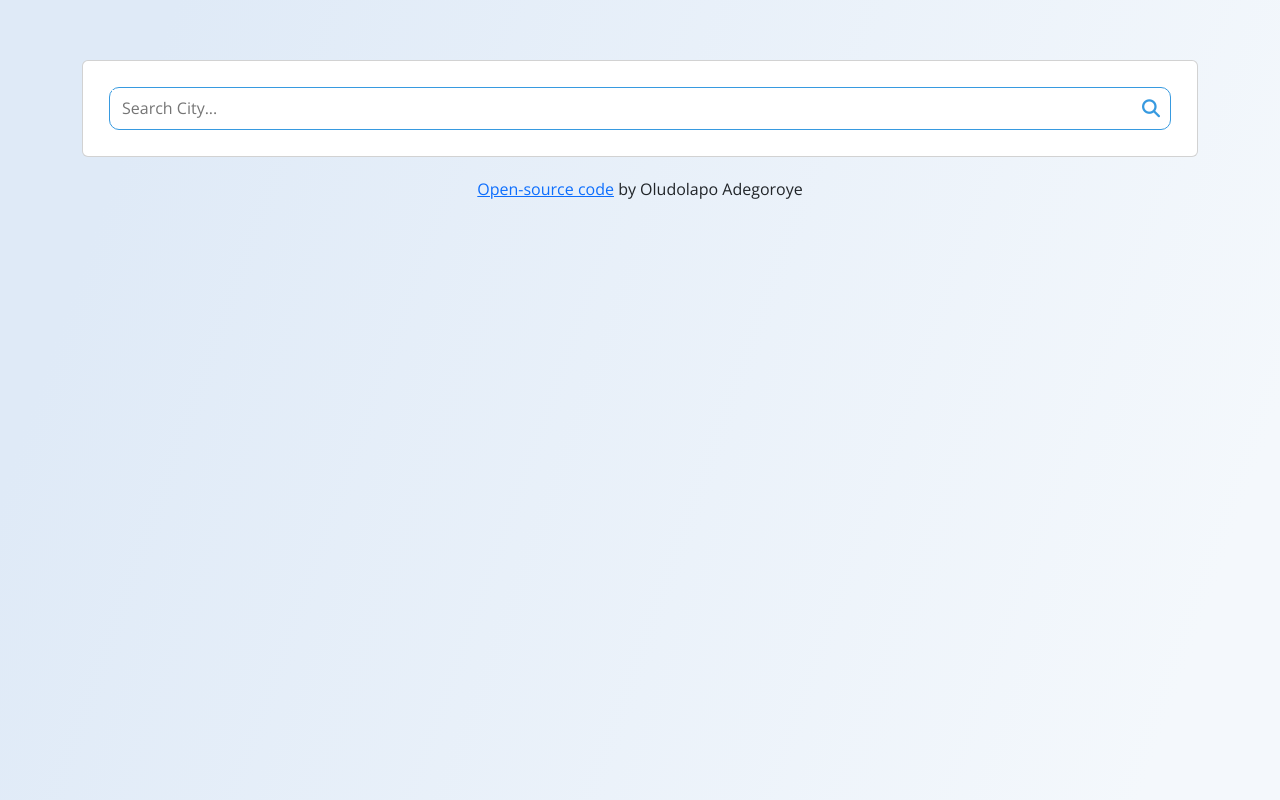
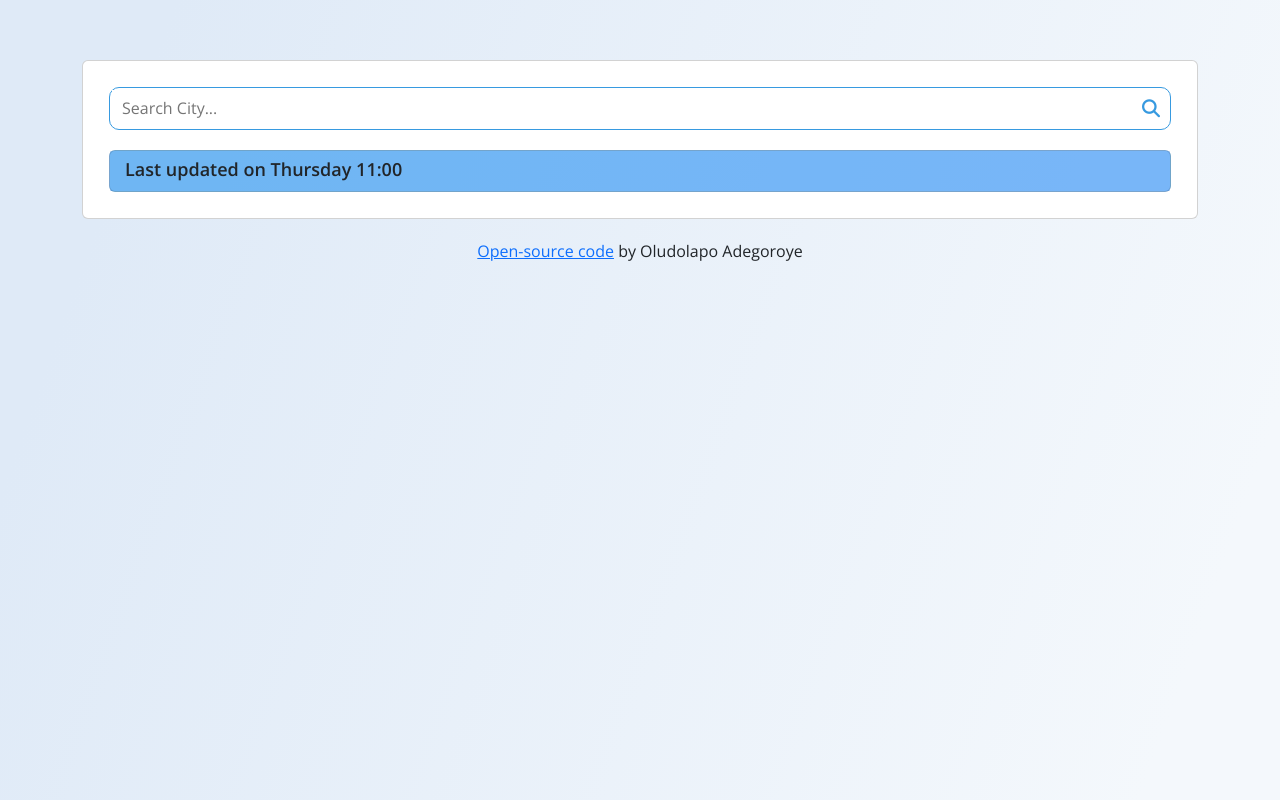
Before and after one commit to doltitol/weather-app, a React (Create React App) app: page / in a window 1280 px wide. Built offline with nearby package versions, Linux system fonts and the light colour scheme.

Commit message:
added current weather header

```diff
--- a/src/components/CurrentWeatherContainer/CurrentWeatherContainer.jsx
+++ b/src/components/CurrentWeatherContainer/CurrentWeatherContainer.jsx
@@ -1,10 +1,11 @@
 import React from 'react';
+import CurrentWeatherHeader from '../CurrentWeatherHeader/CurrentWeatherHeader';
 import "./CurrentWeatherContainer.css"
 
 const CurrentWeatherContainer = () => {
     return (
         <div className="card weather">
-            hello
+            <CurrentWeatherHeader day="Thursday" time="11:00" />
         </div>
     )
 }
--- /dev/null
+++ b/src/components/CurrentWeatherHeader/CurrentWeatherHeader.css
@@ -0,0 +1,17 @@
+.card-head {
+    background: rgba(11, 115, 241, 0.2);
+    padding: 5px 15px 1px 15px;
+    height: 40px;
+}
+
+.header-text {
+    font-weight: 600;
+    font-size: 18px;
+    margin-right: 5px;
+}
+
+@media (max-width: 768px) {
+    .header-text {
+        font-size: 15px;
+    }
+}
--- /dev/null
+++ b/src/components/CurrentWeatherHeader/CurrentWeatherHeader.jsx
@@ -0,0 +1,16 @@
+import React from 'react';
+import "./CurrentWeatherHeader.css";
+
+const CurrentWeatherHeader = ({ day, time }) => {
+  return (
+    <div className="card-head">
+      <div className="d-block">
+        <p className="header-text">
+          Last updated on { day } { time }
+        </p>
+      </div>
+    </div>
+  )
+}
+
+export default CurrentWeatherHeader
--- a/src/components/WeatherContainer/WeatherContainer.jsx
+++ b/src/components/WeatherContainer/WeatherContainer.jsx
@@ -5,6 +5,7 @@ import Footer from '../Footer/Footer';
 // import Forecast from '../Forecast/Forecast';
 // import Search from '../Search/Search';
 import './WeatherContainer.css';
+import CurrentWeatherContainer from '../CurrentWeatherContainer/CurrentWeatherContainer';
 
 const WeatherContainer = () => {
     return (
@@ -13,6 +14,7 @@ const WeatherContainer = () => {
                 <div className="card-body">
                     <div className="card-top">
                         <Search />
+                        <CurrentWeatherContainer />
                     </div>
                 </div>
             </div>
```
